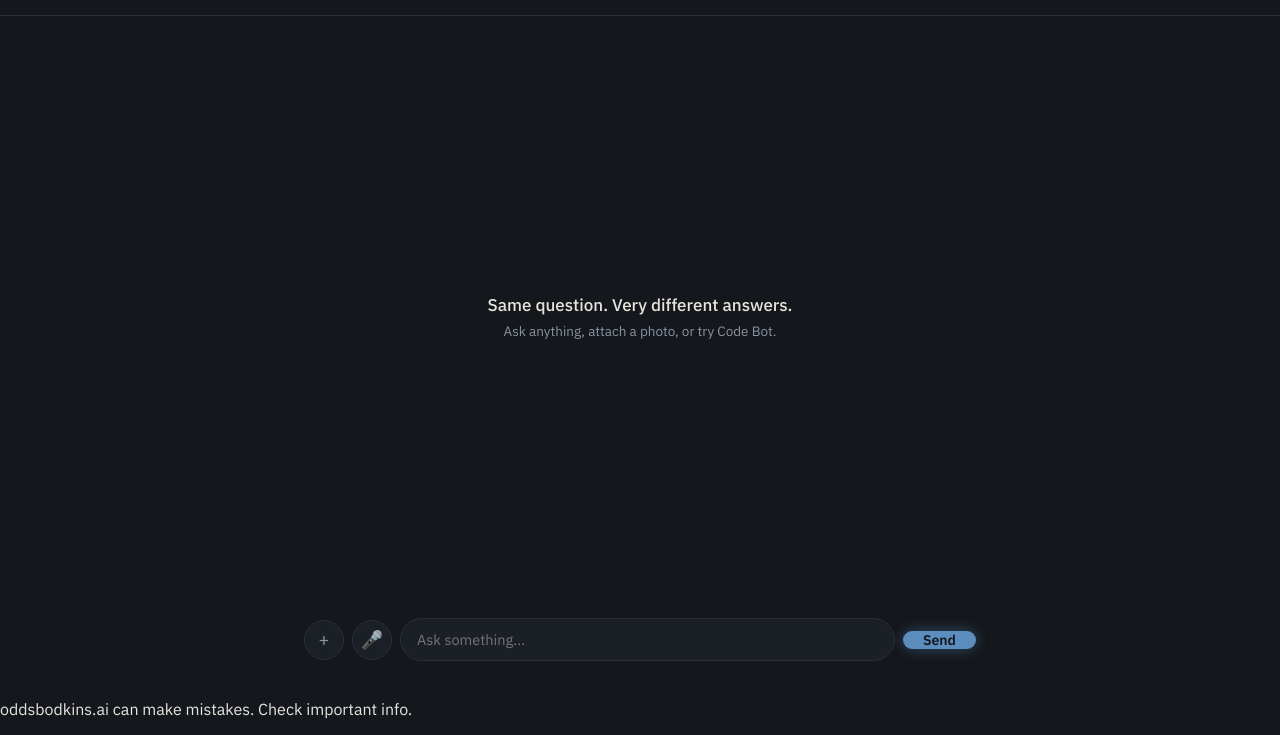
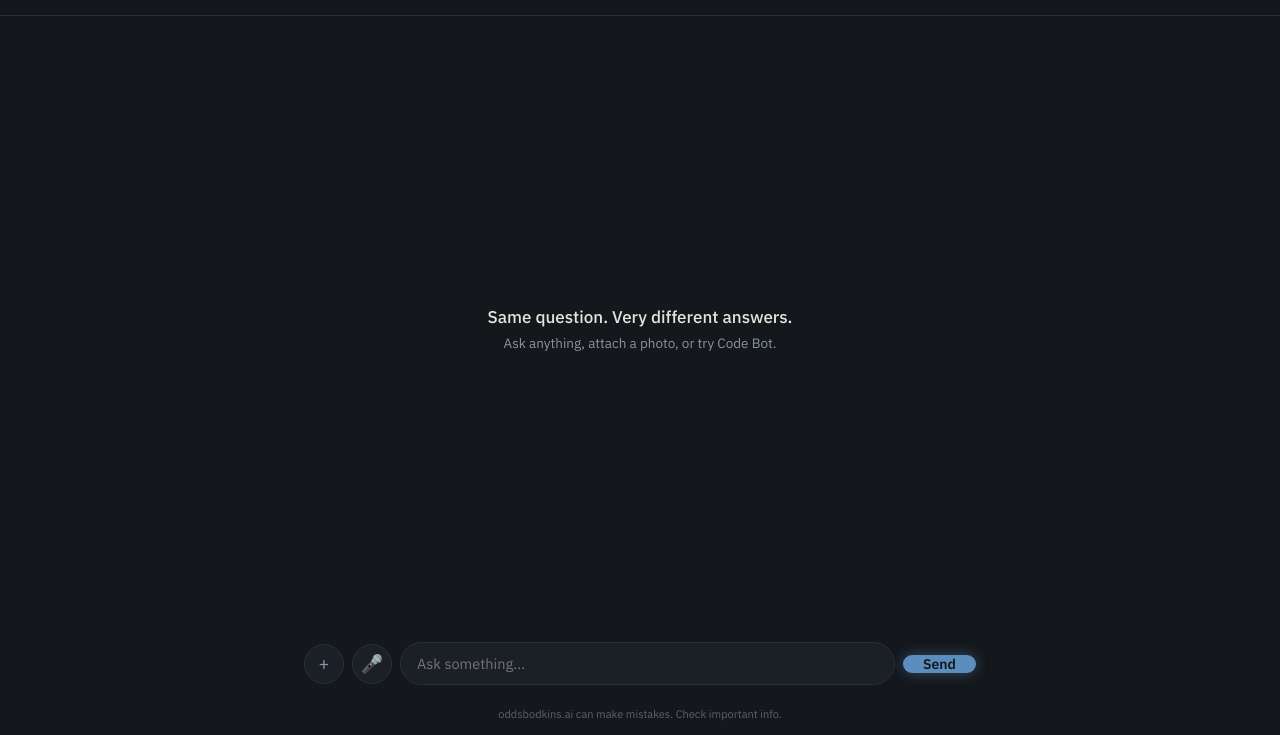
Before and after one commit to oddsbodkins09/oddsbodkins.ai, a website: page dualbot 3/public/index.html in a window 1280 px wide. Shown: the part 65-800 px from the top of the page. Drawn offline with nearby package versions, Linux system fonts and the light colour scheme.

Commit message:
Update style.css

```diff
--- a/dualbot 3/public/style.css
+++ b/dualbot 3/public/style.css
@@ -102,7 +102,7 @@ body {
 /* ---------- composer ---------- */
 
 .composer { display: flex; gap: 8px; padding: 16px 24px 22px; max-width: 720px; width: 100%; margin: 0 auto; align-items: center; }
-
+.disclaimer { text-align: center; font-size: 11px; color: var(--text-muted); opacity: 0.6; margin: 0 0 14px; padding: 0 20px; }
 .icon-btn {
   flex-shrink: 0; width: 40px; height: 40px; border-radius: 50%;
   background: var(--surface); border: 1px solid var(--border); color: var(--text-muted);
```
